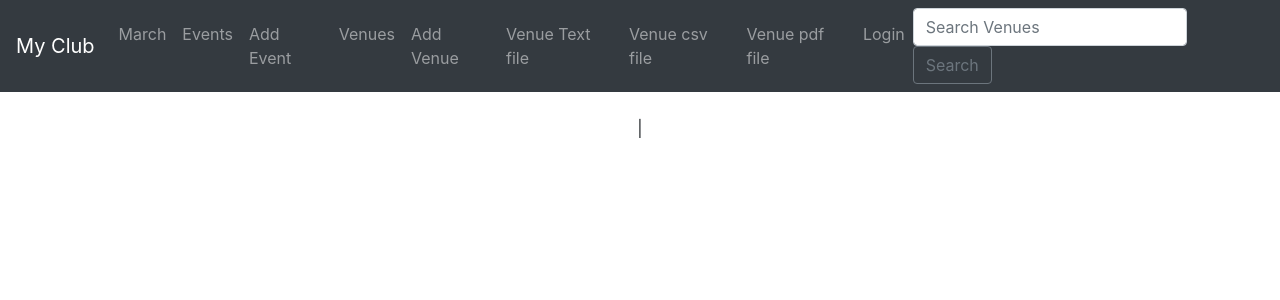
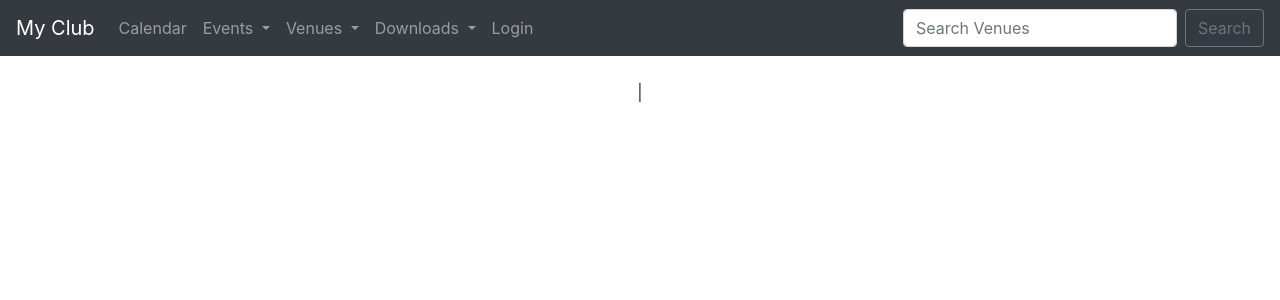
Before and after one commit to Samuca47prog/Django-Wednesday, a Django app: template Django Wednesdays - Codemy/myclub_website/events/templates/events/home.html in a window 1280 px wide. Shown: the top 300 px of the page. Run offline with Django 3.2, Linux system fonts and the light colour scheme; the template is opened without the code that fills it, so the values that code supplies are empty.

Commit message:
class 23

```diff
--- a/Django Wednesdays - Codemy/myclub_website/events/templates/events/navbar.html
+++ b/Django Wednesdays - Codemy/myclub_website/events/templates/events/navbar.html
@@ -6,33 +6,42 @@
 
     <div class="collapse navbar-collapse" id="navbarSupportedContent">
       <ul class="navbar-nav mr-auto">
-        <!-- <li class="nav-item active">
-          <a class="nav-link" href="#">Home <span class="sr-only">(current)</span></a>
-        </li> -->
+
         <li class="nav-item">
-          <a class="nav-link" href="{% url 'home' year='2023' month='March' %}">March</a>
+          <a class="nav-link" href="{% url 'home' year='2023' month='March' %}">Calendar</a>
         </li>
-        <li class="nav-item">
-          <a class="nav-link" href="{% url 'list-events' %}">Events</a>
+
+        <li class="nav-item dropdown">
+          <a class="nav-link dropdown-toggle" href="#" id="navbarDropdown" role="button" data-toggle="dropdown" aria-haspopup="true" aria-expanded="false">
+            Events
+          </a>
+          <ul class="dropdown-menu" aria-labelledby="navbarDropdown">
+            <li><a class="dropdown-item" href="{% url 'list-events' %}">All Events</a></li>
+            <li><a class="dropdown-item" href="{% url 'add-event' %}">Add Event</a></li>
+          </ul>
         </li>
-        <li class="nav-item">
-          <a class="nav-link" href="{% url 'add-event' %}">Add Event</a>
+
+        <li class="nav-item dropdown">
+          <a class="nav-link dropdown-toggle" href="#" id="navbarDropdown" role="button" data-toggle="dropdown" aria-haspopup="true" aria-expanded="false">
+            Venues
+          </a>
+          <ul class="dropdown-menu" aria-labelledby="navbarDropdown">
+            <li><a class="dropdown-item" href="{% url 'list-venues' %}">All Venues</a></li>
+            <li><a class="dropdown-item" href="{% url 'add-venue' %}">Add Venue</a></li>
+          </ul>
         </li>
-        <li class="nav-item">
-          <a class="nav-link" href="{% url 'list-venues' %}">Venues</a>
+
+        <li class="nav-item dropdown">
+          <a class="nav-link dropdown-toggle" href="#" id="navbarDropdown" role="button" data-toggle="dropdown" aria-haspopup="true" aria-expanded="false">
+            Downloads
+          </a>
+          <ul class="dropdown-menu" aria-labelledby="navbarDropdown">
+            <li><a class="dropdown-item" href="{% url 'venue-text' %}">Venue Text file</a></li>
+            <li><a class="dropdown-item" href="{% url 'venue-csv' %}">Venue csv file</a></li>
+            <li><a class="dropdown-item" href="{% url 'venue-pdf' %}">Venue pdf file</a></li>
+          </ul>
         </li>
-        <li class="nav-item">
-          <a class="nav-link" href="{% url 'add-venue' %}">Add Venue</a>
-        </li>
-        <li class="nav-item">
-          <a class="nav-link" href="{% url 'venue-text' %}">Venue Text file</a>
-        </li>
-        <li class="nav-item">
-          <a class="nav-link" href="{% url 'venue-csv' %}">Venue csv file</a>
-        </li>
-        <li class="nav-item">
-          <a class="nav-link" href="{% url 'venue-pdf' %}">Venue pdf file</a>
-        </li>
+
         {% if user.is_authenticated %}
           <li class="nav-item">
             <a class="nav-link" href="{% url 'logout' %}">Logout</a>
```
